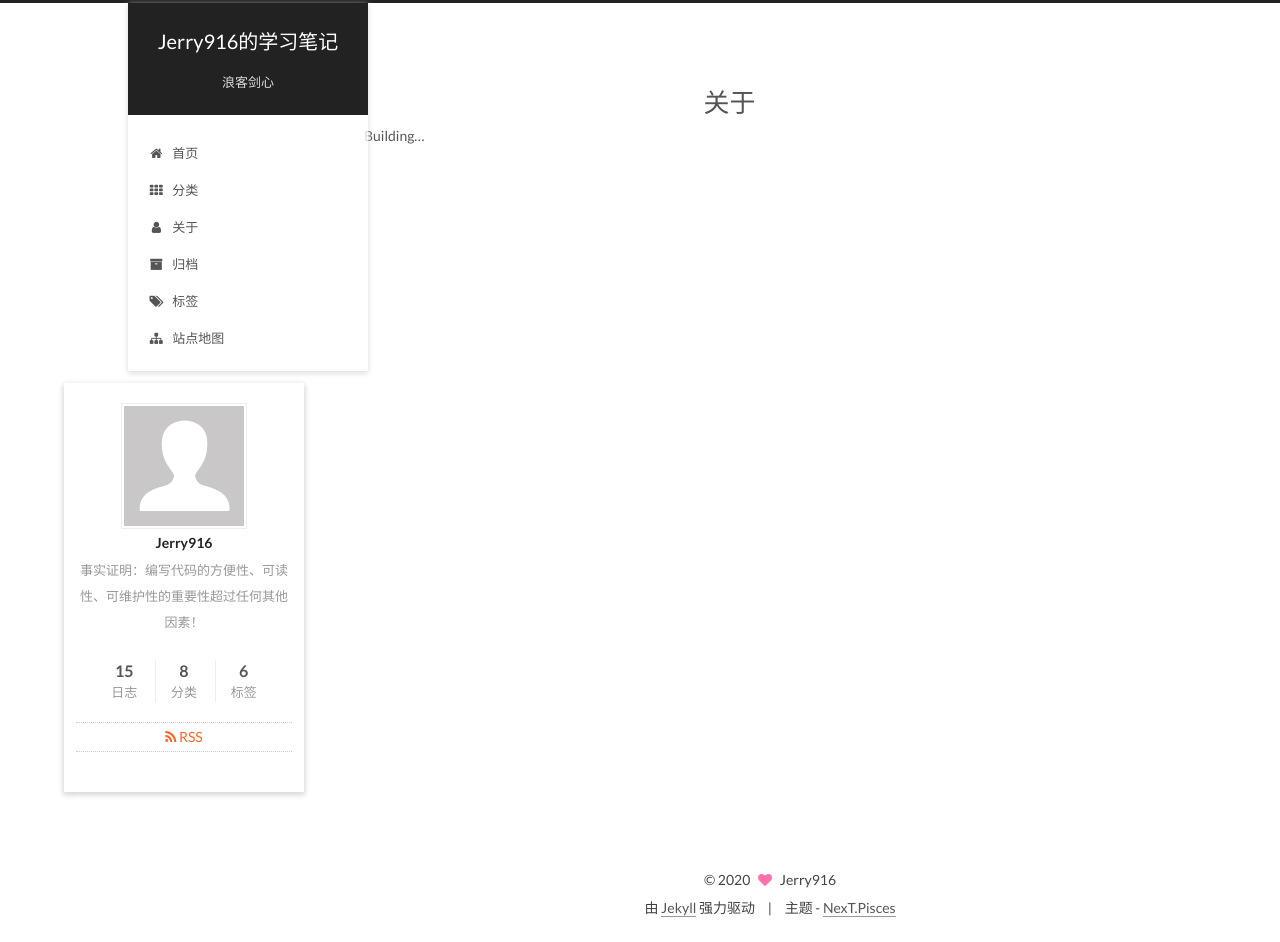
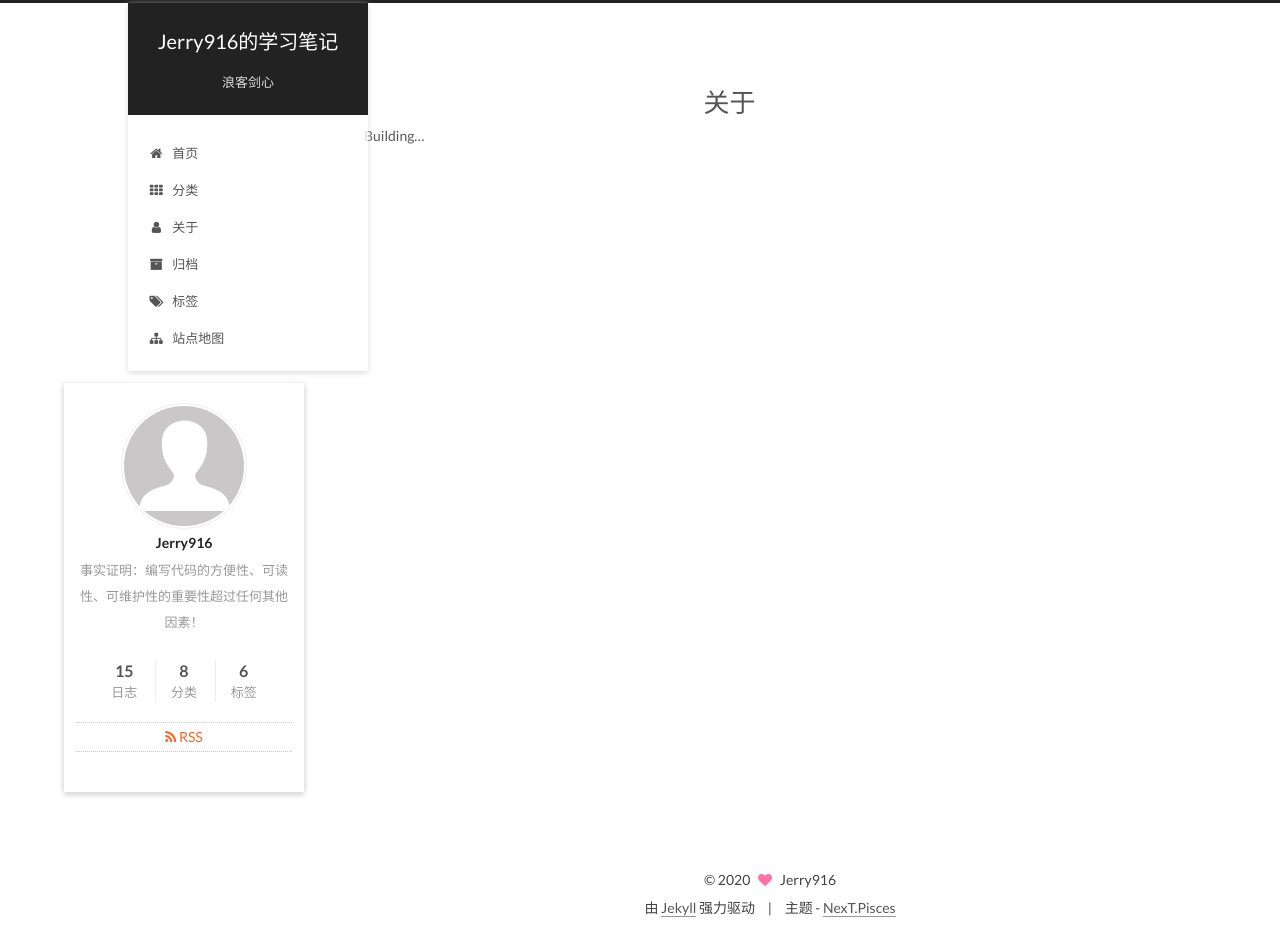
Before and after one commit to jerry916/jerry916.github.io, a Jekyll site: the page built from about/index.md, in a window 1280 px wide. Built offline with Jekyll 4.4.1, drawn with Linux system fonts in a browser that asks for light colours; comment, search, counter and statistics services are not loaded.

Commit message:
设置 头像 圆形框

```diff
--- a/_sass/_common/components/sidebar/sidebar-author.scss
+++ b/_sass/_common/components/sidebar/sidebar-author.scss
@@ -5,6 +5,11 @@
   max-width: $site-author-image-width;
   height: $site-author-image-height;
   border: $site-author-image-border-width solid $site-author-image-border-color;
+  /* 头像圆形 */
+  border-radius: 80px;
+  -webkit-border-radius: 80px;
+  -moz-border-radius: 80px;
+  box-shadow: inset 0 -1px 0 #333sf;
 }
 
 .site-author-name {
```
